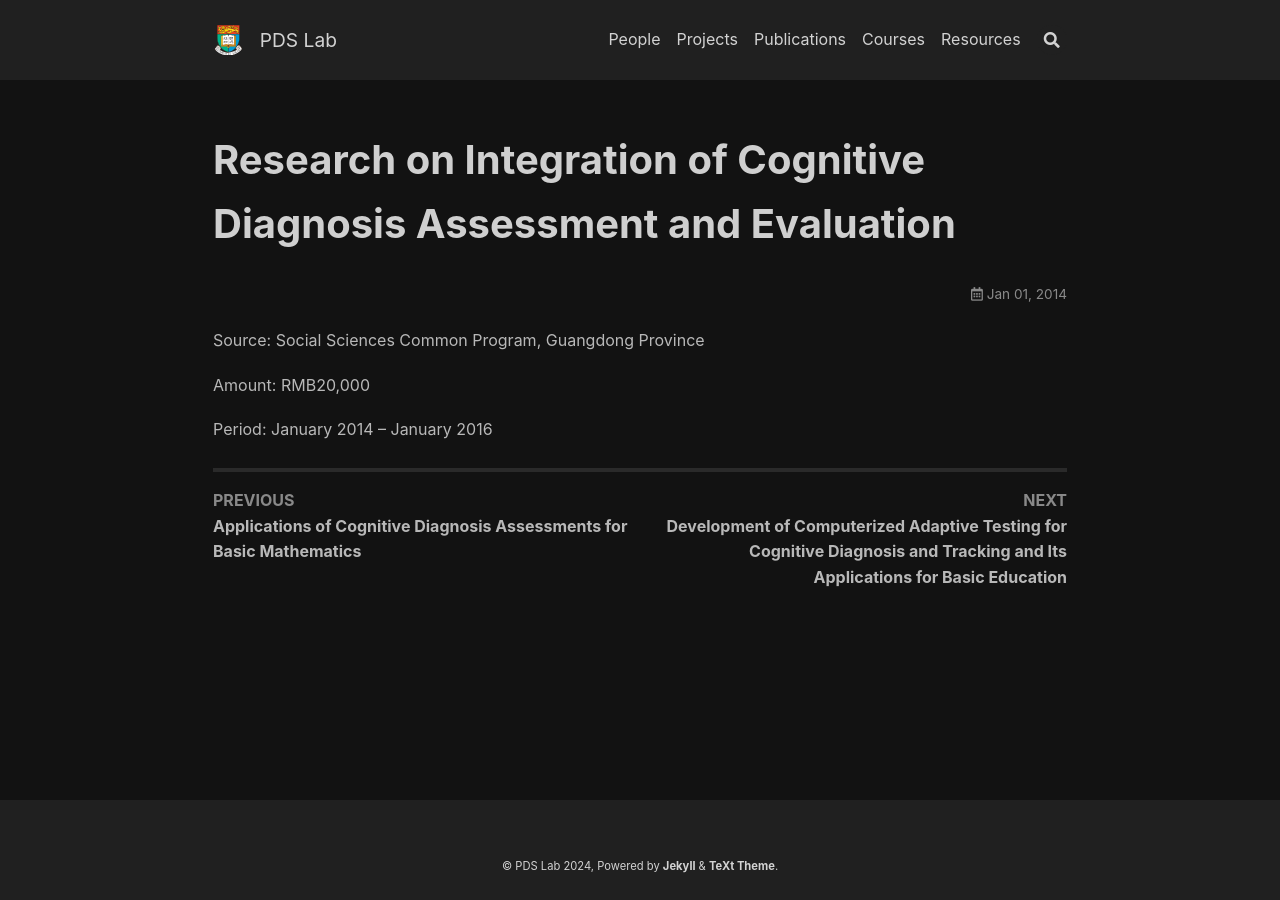
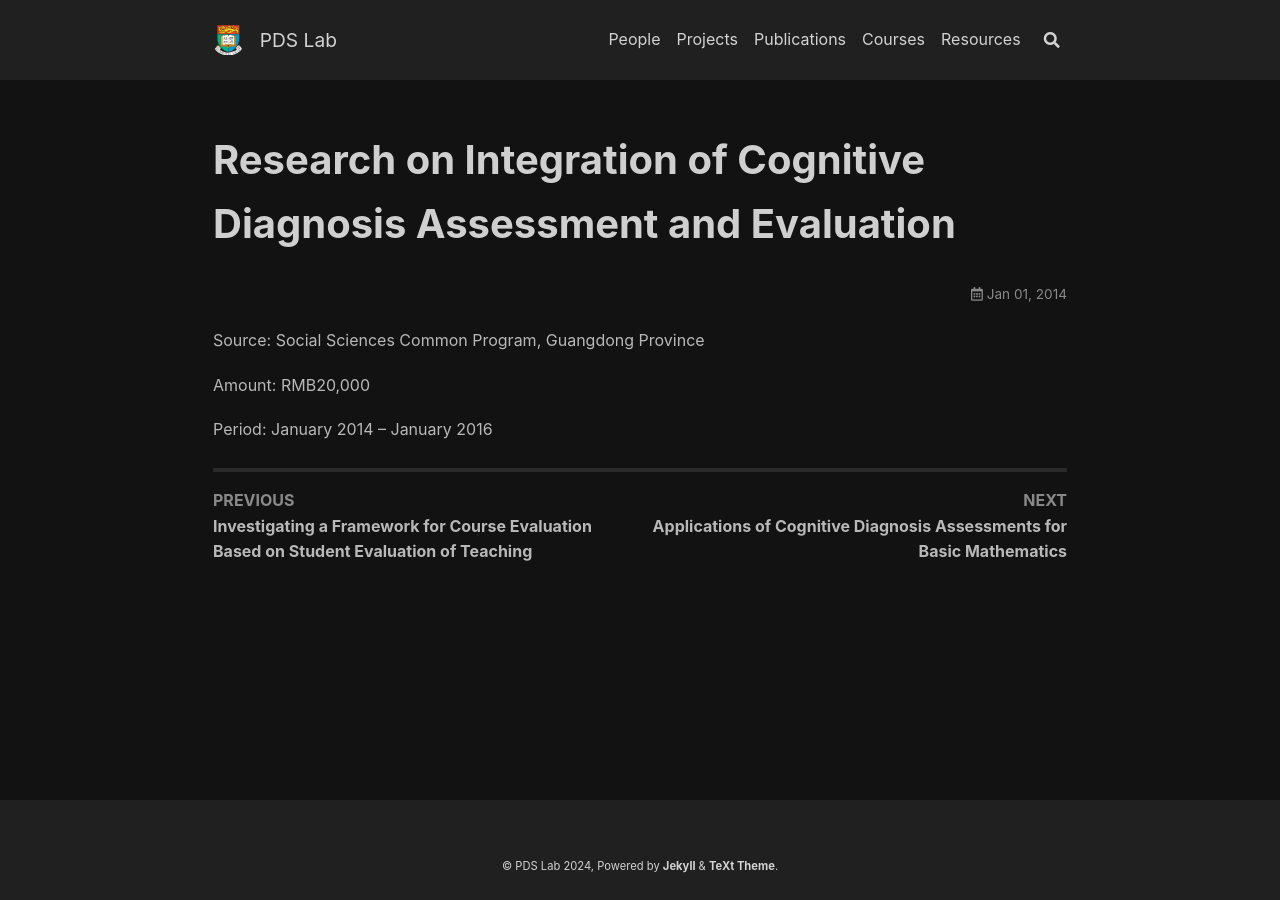
Before and after one commit to psychometrics-ds/psychometrics-ds.github.io, a Jekyll site: the page built from _projects/2014-01-01-Research-on-Integration-of-Cognitive-Diagnosis-Assessment-and-Evaluation.md, in a window 1280 px wide. Built offline with Jekyll 4.4.1, drawn with Linux system fonts in a browser that asks for light colours; nearby versions of some CDN libraries; some of the changed lines change nothing that is shown.

Commit message:
Update _config.yml

```diff
--- a/_config.yml
+++ b/_config.yml
@@ -183,8 +183,21 @@
       - jinsong-chen.md
   projects:
     output: true
-    group_by: year
-    reverse: true
+    order:
+      - 2022-07-01-Advancing-educational-and-psychological-measurement-with-Bayesian-learning-Methodological-developments-and-practical-implementations.md
+      - 2020-08-01-A-Partially-Confirmatory-Approach-to-Factor-Analysis-with-Bayesian-Learning.md
+      - 2019-12-01-Integrating-Psychometric-Modeling-with-Bayesian-Learning.md
+      - 2019-01-01-Exploring-the-Penalization-of-Latent-Variable-Modeling-with-Bayesian-LASSO.md
+      - 2019-01-01-Combing-Educational-Taxonomy-with-Validity-Theory-for-Higher-Education-Evaluation.md
+      - 2015-12-01-Research-on-the-Quality-of-Teaching-and-Course-Evaluation.md
+      - 2015-12-01-Framework-Research-on-the-Quality-Standards-for-College-Student-Cultivation.md
+      - 2015-10-01-Experimental-Project-on-Assessment-of-Child-and-Youth-Behaviors.md
+      - 2015-06-01-Assessment-of-Children’s-Developmental-Ecology.md
+      - 2015-01-01-Investigating-a-Framework-for-Course-Evaluation-Based-on-Student-Evaluation-of-Teaching.md
+      - 2014-10-01-Development-of-Computerized-Adaptive-Testing-and-Tracking-and-Its-Applications-for-Basic-Education.md
+      - 2014-01-01-Research-on-Integration-of-Cognitive-Diagnosis-Assessment-and-Evaluation.md
+      - 2013-02-01-Applications-of-Cognitive-Diagnosis-Assessments-for-Basic-Mathematics.md
+
 
 ## => Build
 ##############################
```
